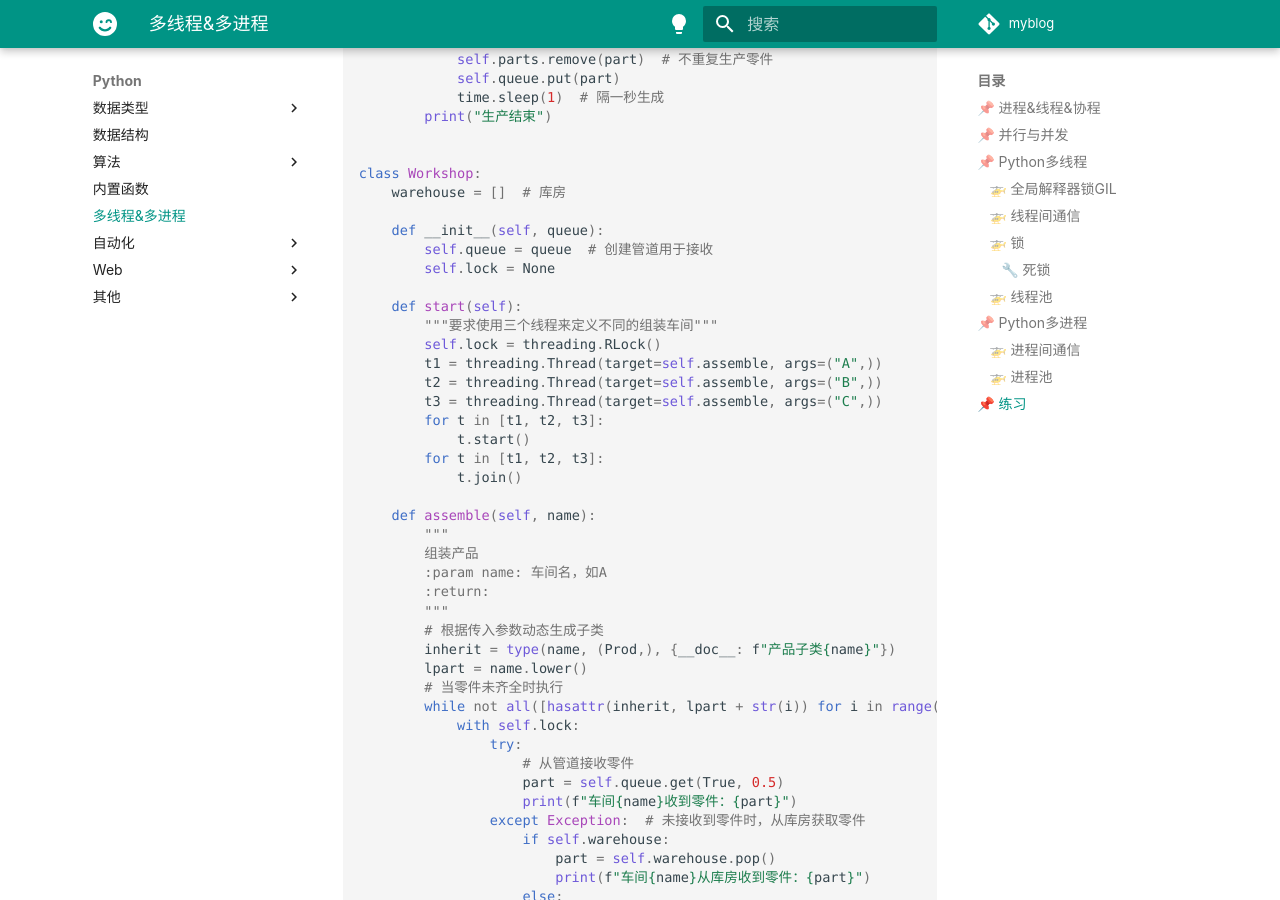
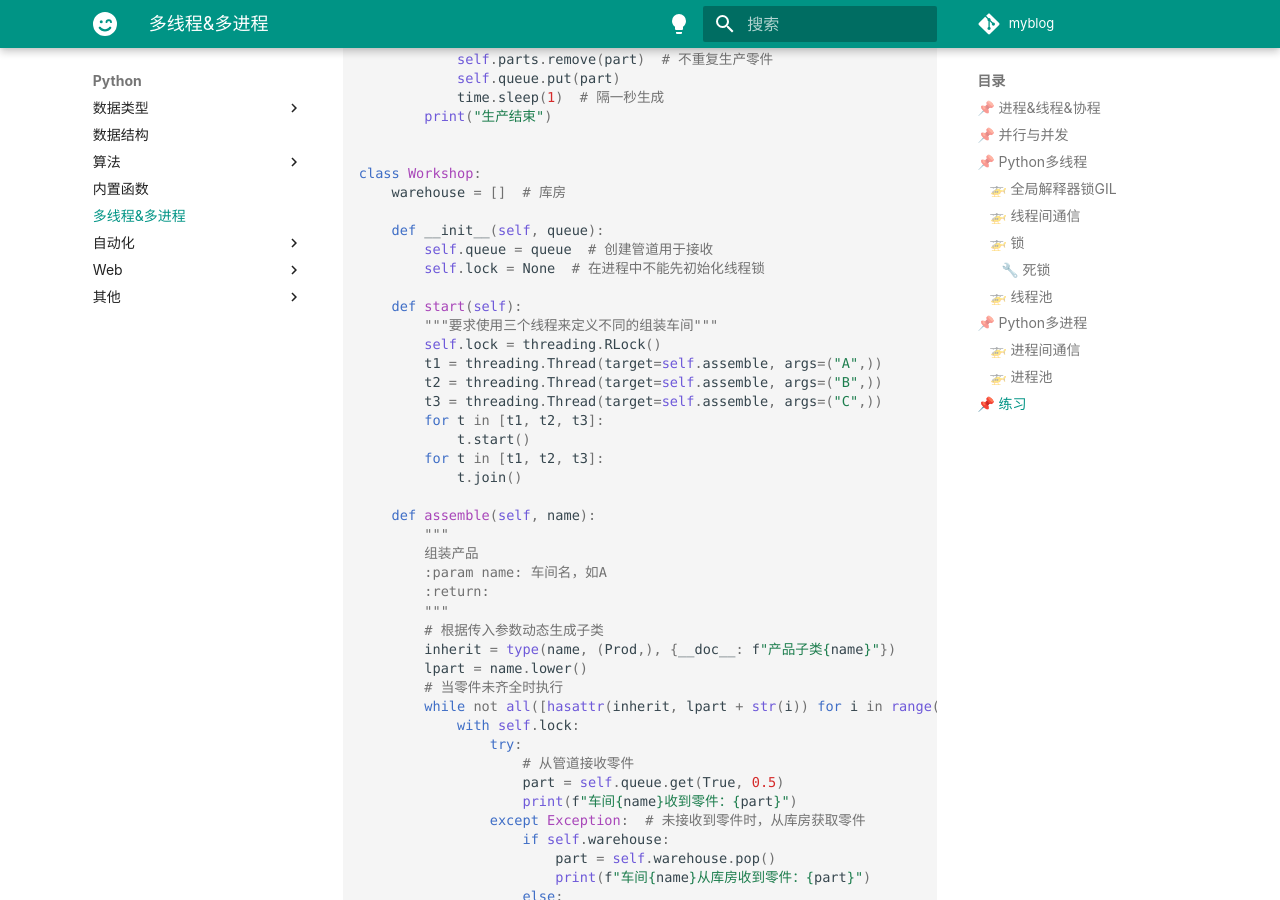
Before and after one commit to Jork-S-B/Jork-S-B.github.io, an MkDocs documentation site: the page built from docs/python/thread.md, in a window 1280 px wide and 900 px high, scrolled down 6829 px. Built offline with MkDocs 1.6.1 and Material for MkDocs 9.7.7, drawn with Linux system fonts in a browser that asks for light colours; comment, search, counter and statistics services are not loaded.

Commit message:
补充描述

```diff
--- a/docs/python/thread.md
+++ b/docs/python/thread.md
@@ -411,7 +411,7 @@ class Workshop:
 
     def __init__(self, queue):
         self.queue = queue  # 创建管道用于接收
-        self.lock = None
+        self.lock = None  # 在进程中不能先初始化线程锁
 
     def start(self):
         """要求使用三个线程来定义不同的组装车间"""
```
